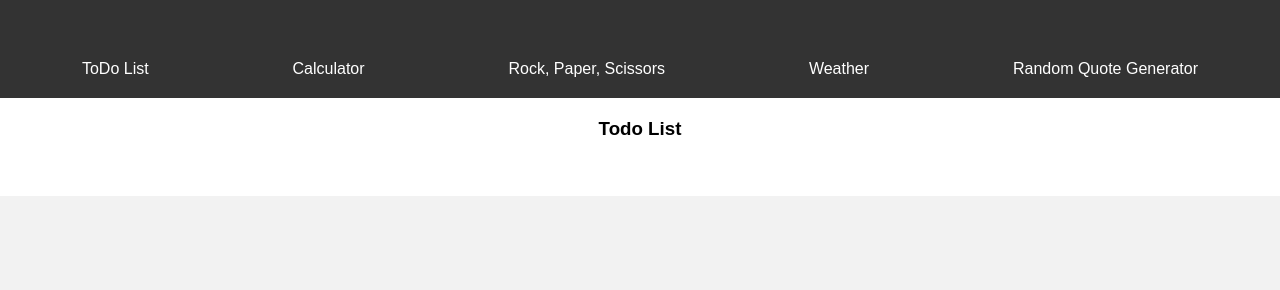
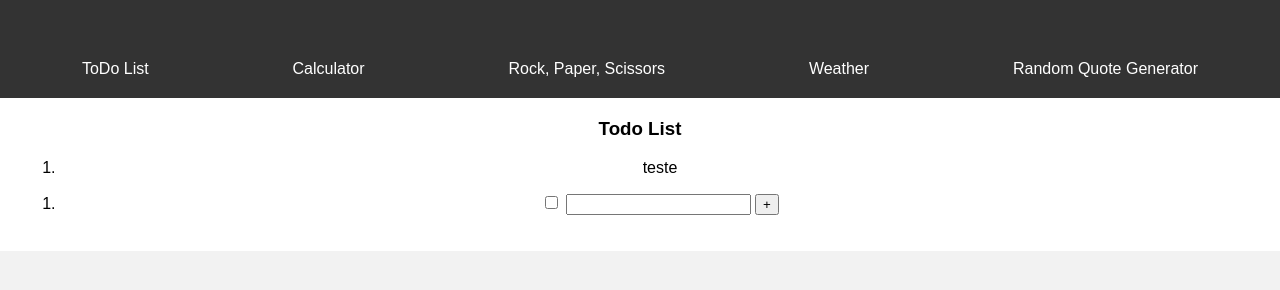
Before and after one commit to canpse/html_css_js_raw, a plain HTML site: page todo.html in a window 1280 px wide. Drawn offline with Linux system fonts and the light colour scheme.

Commit message:
changes to structure to work with new js

```diff
--- a/todo.html
+++ b/todo.html
@@ -19,7 +19,16 @@
     </nav>
     <main>
         <h3>Todo List</h3>
-        <ol id="todo_list"></ol>
+        <ol class="todo_list" id="task_list">
+            <li>teste</li>
+        </ol>
+        <ol class="todo_list" id="new_task_list">
+            <li id="new_task_field">
+                <input type="checkbox">
+                <input type="text" id="new_task_description">
+                <button type="button" id="add_task">+</button>
+            </li>
+        </ol>
     </main>
 
 <script src="behavior/todo.js"></script>
```
